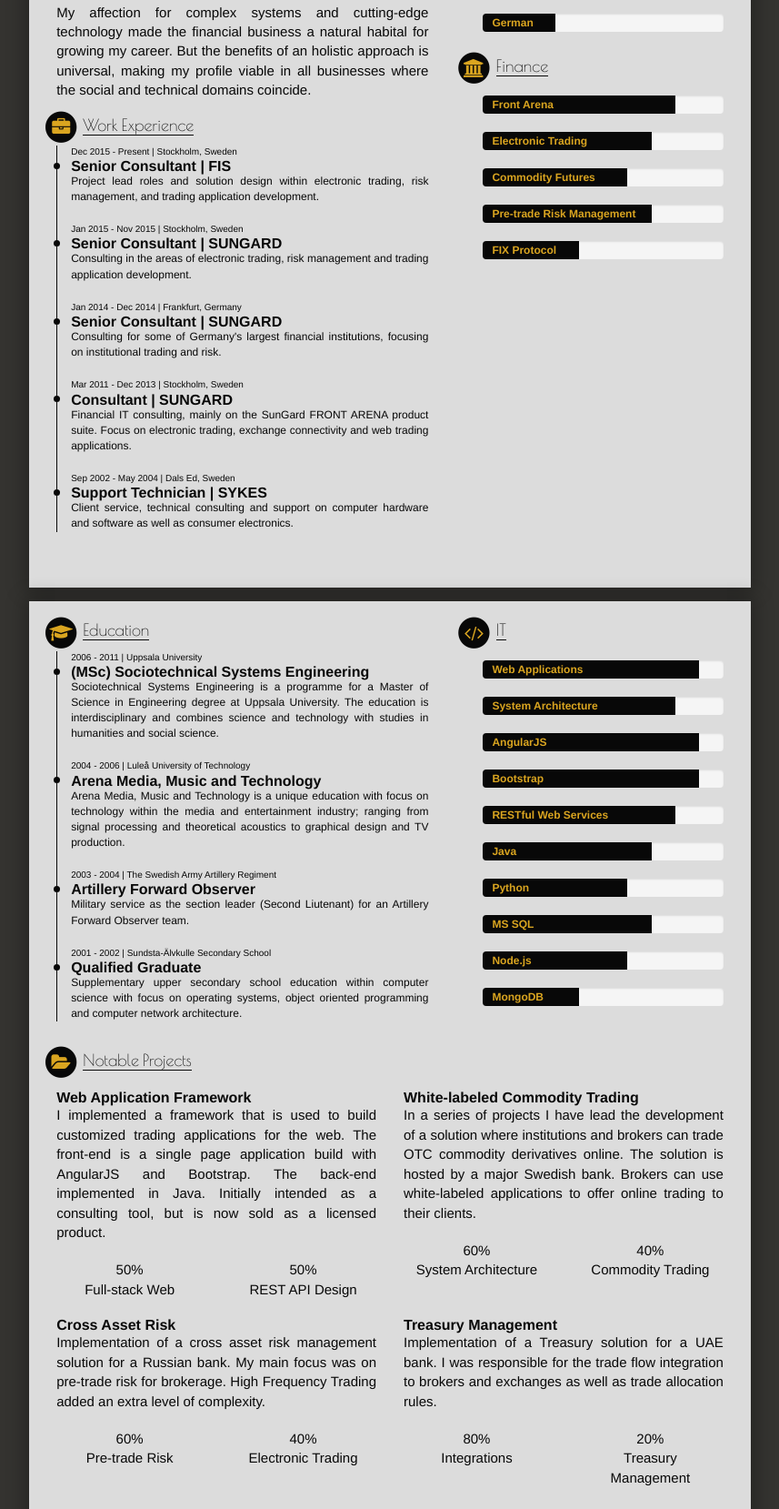
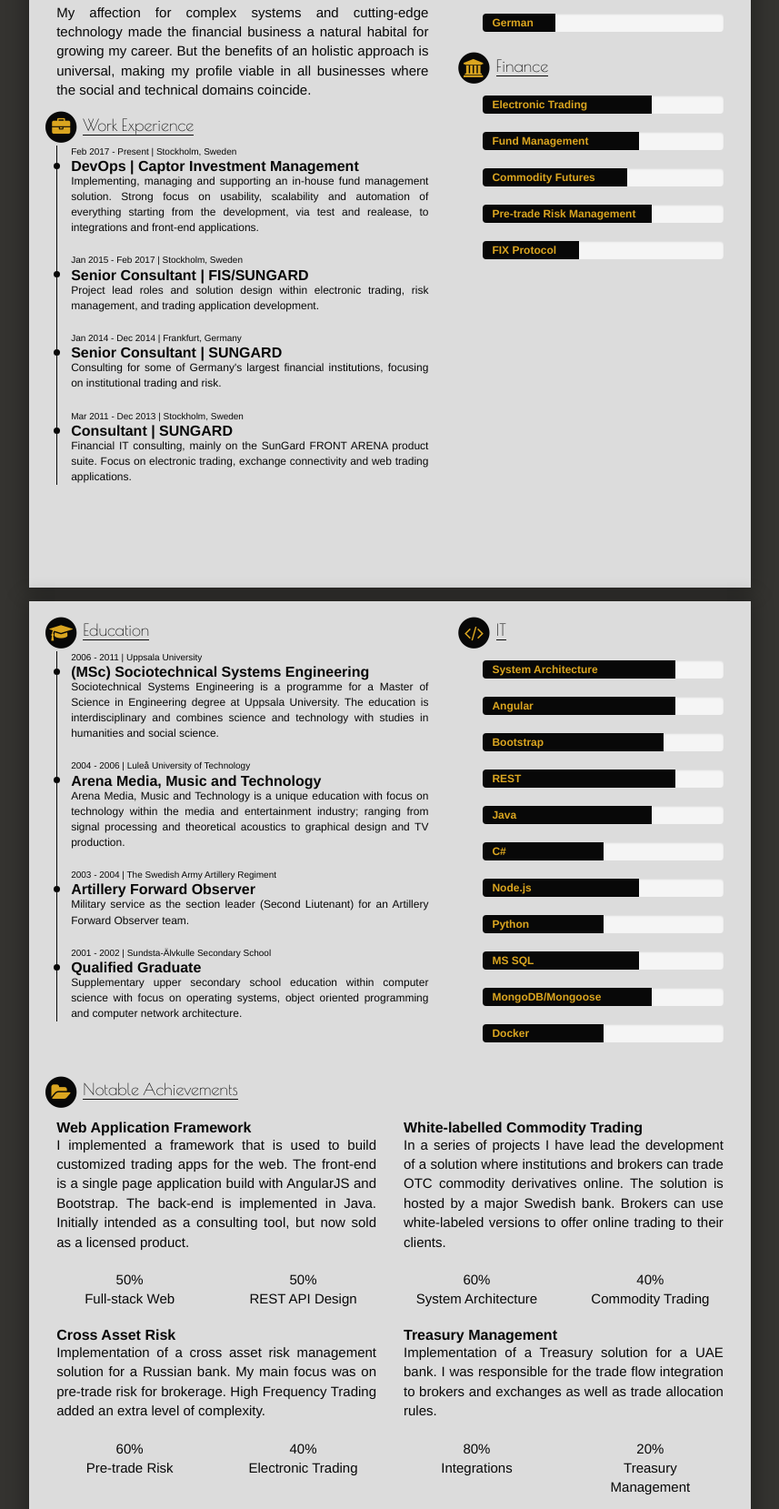
Before and after one commit to erikssonlarsb/cv, a website: page index.html in a window 1280 px wide. Shown: the part 507-2166 px from the top of the page at 91% size, without its empty margins (211-1068 px from the left). Drawn offline with nearby package versions, Linux system fonts and the light colour scheme.

Commit message:
Updated CV content.

```diff
--- a/index.html
+++ b/index.html
@@ -31,7 +31,7 @@
                             </div>
                             <div class="row">
                                 <div class="col-sm-12 header-title">
-                                    socio-technical systems expert
+                                    sociotechnical systems expert
                                 </div>
                             </div>
                         </div>
@@ -53,7 +53,7 @@
                                         <div class="col-sm-12">
                                             <p>
                                                 Hi, I'm Lars.
-                                                I'm an ambitious and hard-working person who enjoys the thrills and challenges of acting in a changing environment,
+                                                I'm an ambitious and hard-working guy who enjoys the thrills and challenges of acting in a changing environment,
                                                 where rapid learning and a profound understanding is crucial.
                                             </p>
                                             <p>
@@ -81,22 +81,23 @@
                                         <div class="col-sm-12">
                                             <ul class="timeline">
                                                 <li>
-                                                    <span class="location">Dec 2015 - Present | Stockholm, Sweden</span>
-                                                    <span class="role">Senior Consultant | FIS</span>
+                                                    <span class="location">Feb 2017 - Present | Stockholm, Sweden</span>
+                                                    <span class="role">DevOps | Captor Investment Management</span>
+                                                    <span class="description">
+                                                        <p>
+                                                            Implementing, managing and supporting an in-house fund management solution.
+                                                            Strong focus on usability, scalability and automation of everything starting from the development,
+                                                            via test and realease, to integrations and front-end applications.
+                                                        </p>
+                                                    </span>
+                                                </li>
+                                                <li>
+                                                    <span class="location">Jan 2015 - Feb 2017 | Stockholm, Sweden</span>
+                                                    <span class="role">Senior Consultant | FIS/SUNGARD</span>
                                                     <span class="description">
                                                         <p>
                                                             Project lead roles and solution design within electronic trading,
                                                             risk management, and trading application development.
-                                                        </p>
-                                                    </span>
-                                                </li>
-                                                <li>
-                                                    <span class="location">Jan 2015 - Nov 2015 | Stockholm, Sweden</span>
-                                                    <span class="role">Senior Consultant | SUNGARD</span>
-                                                    <span class="description">
-                                                        <p>
-                                                            Consulting in the areas of electronic trading,
-                                                            risk management and trading application development.
                                                         </p>
                                                     </span>
                                                 </li>
@@ -117,15 +118,6 @@
                                                         <p>
                                                             Financial IT consulting, mainly on the SunGard FRONT ARENA product suite.
                                                             Focus on electronic trading, exchange connectivity and web trading applications.
-                                                        </p>
-                                                    </span>
-                                                </li>
-                                                <li>
-                                                    <span class="location">Sep 2002 - May 2004 | Dals Ed, Sweden</span>
-                                                    <span class="role"> Support Technician | SYKES </span>
-                                                    <span class="description">
-                                                        <p>
-                                                            Client service, technical consulting and support on computer hardware and software as well as consumer electronics.
                                                         </p>
                                                     </span>
                                                 </li>
@@ -150,7 +142,7 @@
                                     <div class="row section-content">
                                         <div class="col-sm-12">
                                             <ul class="fa-ul">
-                                                <li><i class="fa-li fa fa-phone fa-fw"></i>+46 (0)768 692 462</li>
+                                                <li><i class="fa-li fa fa-phone fa-fw"></i>+46 (0)70 340 09 60</li>
                                                 <li><i class="fa-li fa fa-envelope-o fa-fw"></i><a href="mailto:erikssonlarsb@gmail.com">erikssonlarsb@gmail.com</a></li>
                                                 <li><i class="fa-li fa fa-linkedin fa-fw"></i><a href="https://linkedin.com/in/erikssonlarsb" target="_blank">linkedin.com/in/erikssonlarsb</a></li>
                                                 <li><i class="fa-li fa fa-github fa-fw"></i><a href="https://github.com/erikssonlarsb" target="_blank">github.com/erikssonlarsb</a></li>
@@ -211,15 +203,15 @@
                                             <ul class="skills">
                                                 <li>
                                                     <div class="progress">
-                                                        <div class="progress-bar" role="progressbar" style="width: 80%;">
-                                                            Front Arena
+                                                        <div class="progress-bar" role="progressbar" style="width: 70%;">
+                                                            Electronic Trading
                                                         </div>
                                                     </div>
                                                 </li>
                                                 <li>
                                                     <div class="progress">
-                                                        <div class="progress-bar" role="progressbar" style="width: 70%;">
-                                                            Electronic Trading
+                                                        <div class="progress-bar" role="progressbar" style="width: 65%;">
+                                                            Fund Management
                                                         </div>
                                                     </div>
                                                 </li>
@@ -333,13 +325,6 @@
                                             <ul class="skills">
                                                 <li>
                                                     <div class="progress">
-                                                        <div class="progress-bar" role="progressbar" style="width: 90%;">
-                                                            Web Applications
-                                                        </div>
-                                                    </div>
-                                                </li>
-                                                <li>
-                                                    <div class="progress">
                                                         <div class="progress-bar" role="progressbar" style="width: 80%;">
                                                             System Architecture
                                                         </div>
@@ -347,14 +332,14 @@
                                                 </li>
                                                 <li>
                                                     <div class="progress">
-                                                        <div class="progress-bar" role="progressbar" style="width: 90%;">
-                                                            AngularJS
+                                                        <div class="progress-bar" role="progressbar" style="width: 80%;">
+                                                            Angular
                                                         </div>
                                                     </div>
                                                 </li>
                                                 <li>
                                                     <div class="progress">
-                                                        <div class="progress-bar" role="progressbar" style="width: 90%;">
+                                                        <div class="progress-bar" role="progressbar" style="width: 75%;">
                                                             Bootstrap
                                                         </div>
                                                     </div>
@@ -362,7 +347,7 @@
                                                 <li>
                                                     <div class="progress">
                                                         <div class="progress-bar" role="progressbar" style="width: 80%;">
-                                                            RESTful Web Services
+                                                            REST
                                                         </div>
                                                     </div>
                                                 </li>
@@ -375,29 +360,43 @@
                                                 </li>
                                                 <li>
                                                     <div class="progress">
-                                                        <div class="progress-bar" role="progressbar" style="width: 60%;">
+                                                        <div class="progress-bar" role="progressbar" style="width: 50%;">
+                                                            C#
+                                                        </div>
+                                                    </div>
+                                                </li>
+                                                <li>
+                                                    <div class="progress">
+                                                        <div class="progress-bar" role="progressbar" style="width: 65%;">
+                                                            Node.js
+                                                        </div>
+                                                    </div>
+                                                </li>
+                                                <li>
+                                                    <div class="progress">
+                                                        <div class="progress-bar" role="progressbar" style="width: 50%;">
                                                             Python
                                                         </div>
                                                     </div>
                                                 </li>
                                                 <li>
                                                     <div class="progress">
-                                                        <div class="progress-bar" role="progressbar" style="width: 70%;">
+                                                        <div class="progress-bar" role="progressbar" style="width: 65%;">
                                                             MS SQL
                                                         </div>
                                                     </div>
                                                 </li>
                                                 <li>
                                                     <div class="progress">
-                                                        <div class="progress-bar" role="progressbar" style="width: 60%;">
-                                                            Node.js
+                                                        <div class="progress-bar" role="progressbar" style="width: 70%;">
+                                                            MongoDB/Mongoose
                                                         </div>
                                                     </div>
                                                 </li>
                                                 <li>
                                                     <div class="progress">
-                                                        <div class="progress-bar" role="progressbar" style="width: 40%;">
-                                                            MongoDB
+                                                        <div class="progress-bar" role="progressbar" style="width: 50%;">
+                                                            Docker
                                                         </div>
                                                     </div>
                                                 </li>
@@ -416,7 +415,7 @@
                                       <i class="fa fa-circle fa-stack-2x"></i>
                                       <i class="fa fa-folder-open fa-stack-1x fa-inverse"></i>
                                     </span>
-                                    <span class="section-header-text">Notable Projects</span>
+                                    <span class="section-header-text">Notable Achievements</span>
                                 </div>
                             </div>
                             <div class="row section-content">
@@ -426,9 +425,9 @@
                                             <span class="title">Web Application Framework</span>
                                             <span class="description">
                                                 <p>
-                                                    I implemented a framework that is used to build customized trading applications for the web.
-                                                    The front-end is a single page application build with AngularJS and Bootstrap. The back-end implemented in Java.
-                                                    Initially intended as a consulting tool, but is now sold as a licensed product.
+                                                    I implemented a framework that is used to build customized trading apps for the web.
+                                                    The front-end is a single page application build with AngularJS and Bootstrap. The back-end is implemented in Java.
+                                                    Initially intended as a consulting tool, but now sold as a licensed product.
                                                 </p>
                                             </span>
                                         </div>
@@ -445,12 +444,12 @@
                                 <div class="col-sm-6 project">
                                     <div class="row">
                                         <div class="col-sm-12">
-                                            <span class="title">White-labeled Commodity Trading</span>
+                                            <span class="title">White-labelled Commodity Trading</span>
                                             <span class="description">
                                                 <p>
                                                     In a series of projects I have lead the development of a solution where institutions and
                                                     brokers can trade OTC commodity derivatives online. The solution is hosted by a major
-                                                    Swedish bank. Brokers can use white-labeled applications to offer online trading to their clients.
+                                                    Swedish bank. Brokers can use white-labeled versions to offer online trading to their clients.
                                                 </p>
                                             </span>
                                         </div>
```
